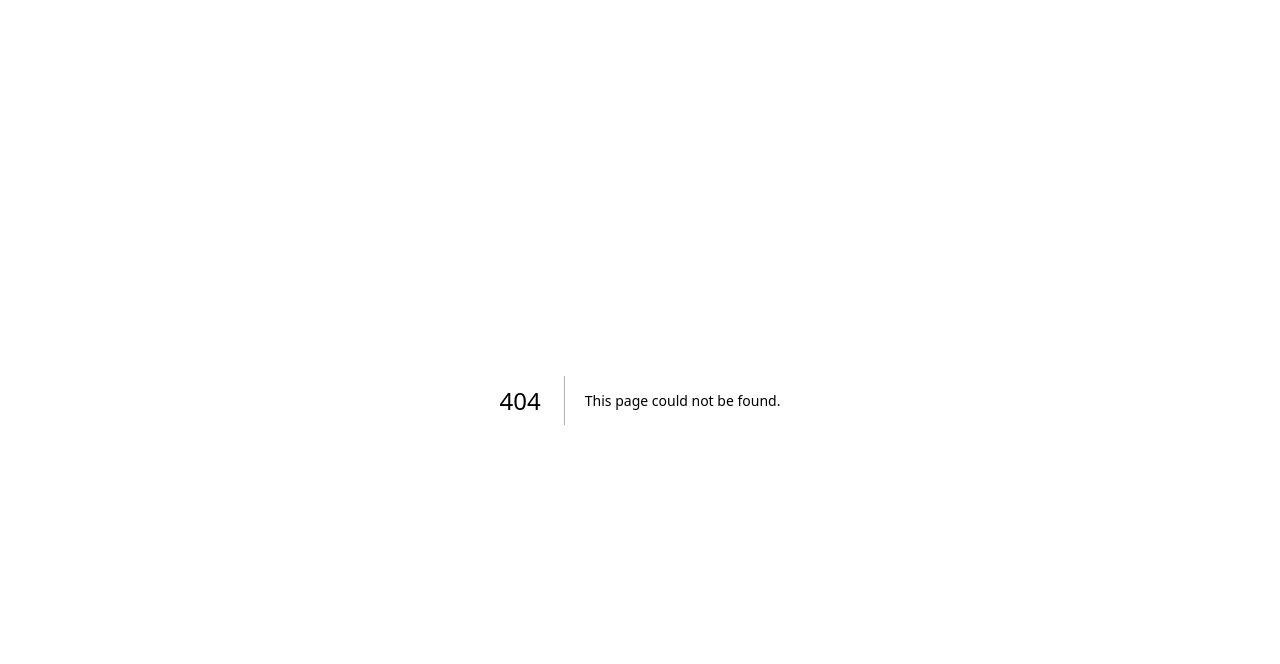
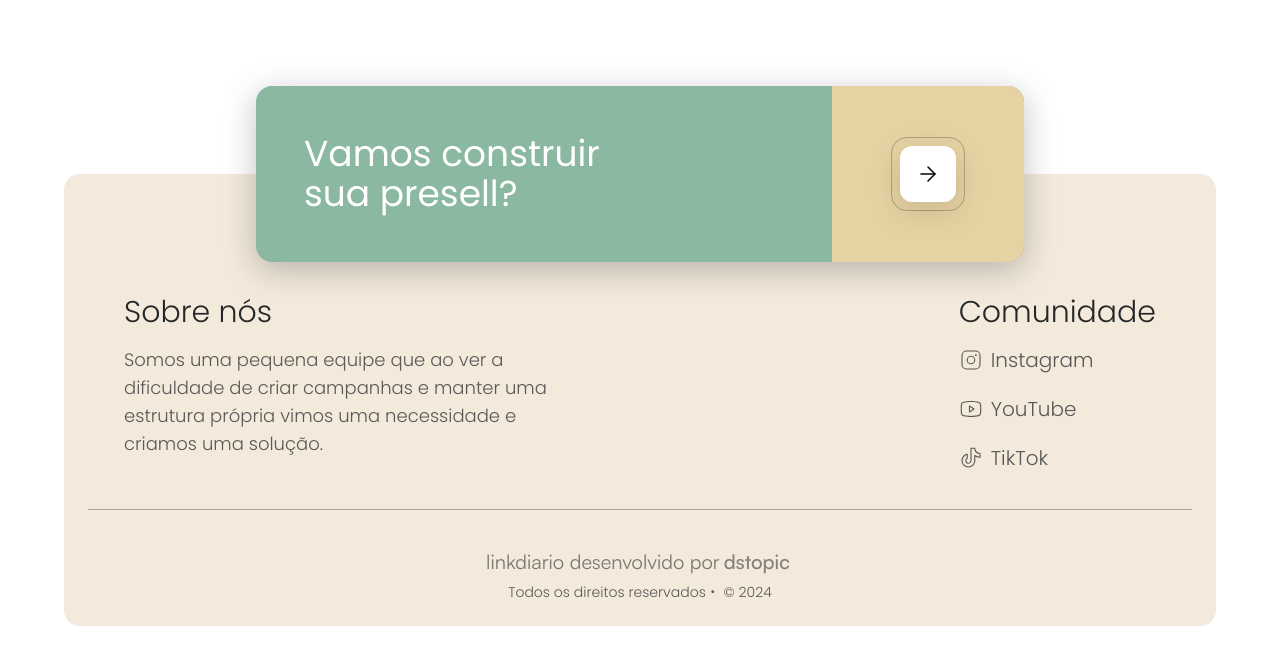
Before and after one commit to rotrenanoliveira/linkdiario-app, a Next.js app: page /test-component in a window 1280 px wide. Before the commit this address had no page. Shown: the top 664 px of the page. Built offline with nearby package versions, Linux system fonts and the light colour scheme.

Commit message:
feat: footer

```diff
--- /dev/null
+++ b/src/app/(client)/_components/footer.tsx
@@ -0,0 +1,85 @@
+import Link from 'next/link'
+import { ArrowRight } from 'lucide-react'
+
+import { poppins, satochi } from '@/app/fonts'
+import { Button } from '@/components/ui/button'
+import { Icons } from '@/components/icons'
+import { Separator } from '@/components/ui/separator'
+import { cn } from '@/lib/utils'
+
+export function Footer() {
+  return (
+    <footer className={cn(poppins.className, 'w-full p-3 rounded-2xl bg-linkdiario-yellow/50')}>
+      <div className="container p-3 space-y-8">
+        {/* FOOTER CTA */}
+        <div className="footer-cta">
+          <p className="flex flex-col p-8 md:p-12 font-normal text-center md:text-left text-2xl md:text-3xl lg:text-4xl text-white">
+            <span>Vamos construir</span>
+            <span>sua presell?</span>
+          </p>
+
+          <div className="footer-cta-button-bg">
+            <div className="group w-fit h-fit p-2 border rounded-2xl hover:-rotate-45 transition border-foreground/25 hover:border-foreground/5">
+              <Link href="#">
+                <Button className="footer-cta-button hover:bg-white">
+                  <ArrowRight size={24} strokeWidth={1.5} className="group-hover:rotate-45 invert" />
+                </Button>
+              </Link>
+            </div>
+          </div>
+        </div>
+        {/* FOOTER ABOUT */}
+        <div className="flex flex-col md:flex-row justify-between gap-6 md:mx-9">
+          <div className="space-y-4 md:max-w-80 xl:max-w-md">
+            <p className="font-light text-lg md:text-2xl xl:text-3xl text-zinc-800">Sobre nós</p>
+            <p className="font-light text-sm md:text-md xl:text-lg text-zinc-800/75">
+              Somos uma pequena equipe que ao ver a dificuldade de criar campanhas e manter uma estrutura própria vimos
+              uma necessidade e criamos uma solução.
+            </p>
+          </div>
+
+          <div className="flex flex-col gap-2 lg:gap-4">
+            <p className="font-light text-lg md:text-2xl xl:text-3xl text-zinc-800">Comunidade</p>
+
+            <Link href={'#'}>
+              <Button variant="link" className="p-0 h-fit text-md xl:text-xl font-light text-zinc-800/75">
+                <Icons.instagram className="fill-zinc-800/75 mr-2" />
+                Instagram
+              </Button>
+            </Link>
+
+            <Link href={'#'}>
+              <Button variant="link" className="p-0 h-fit text-md xl:text-xl font-light text-zinc-800/75">
+                <Icons.youtube className="fill-zinc-800/75 mr-2" />
+                YouTube
+              </Button>
+            </Link>
+
+            <Link href={'#'}>
+              <Button variant="link" className="p-0 h-fit text-md xl:text-xl font-light text-zinc-800/75">
+                <Icons.tiktok className="fill-zinc-800/75 mr-2" />
+                TikTok
+              </Button>
+            </Link>
+          </div>
+        </div>
+        {/* FOOTER COPYRIGHT */}
+        <Separator className="bg-zinc-800/35" />
+
+        <div className="w-full flex flex-col items-center">
+          <div className={cn(satochi.className, 'text-center text-lg md:text-xl opacity-50')}>
+            linkdiario desenvolvido por
+            <Button type="button" variant="link" className="text-md md:text-xl p-1">
+              <Link href="https://dstopic.com">dstopic</Link>
+            </Button>
+          </div>
+
+          <p className="font-light text-sm text-zinc-800/75">
+            <span className="hidden md:inline">Todos os direitos reservados</span>・ &copy; {new Date().getFullYear()}
+            <span className="md:hidden">・</span>
+          </p>
+        </div>
+      </div>
+    </footer>
+  )
+}
--- /dev/null
+++ b/src/app/(client)/test-component/page.tsx
@@ -0,0 +1,9 @@
+import { Footer } from '../_components/footer'
+
+export default function HomePage() {
+  return (
+    <div className="w-screen min-h-svh flex items-center justify-center p-3 md:p-9 lg:p-12 xl:p-16">
+      <Footer />
+    </div>
+  )
+}
--- a/src/app/fonts.ts
+++ b/src/app/fonts.ts
@@ -1,9 +1,14 @@
-import { JetBrains_Mono } from 'next/font/google'
+import { JetBrains_Mono, Poppins } from 'next/font/google'
 import localFont from 'next/font/local'
 
 export const jetBrainsMono = JetBrains_Mono({
   subsets: ['latin'],
   weight: ['400', '500'],
+})
+
+export const poppins = Poppins({
+  subsets: ['latin'],
+  weight: ['300', '400', '500', '600', '700'],
 })
 
 export const satochi = localFont({
--- a/src/app/globals.css
+++ b/src/app/globals.css
@@ -74,3 +74,22 @@
     @apply bg-background text-foreground;
   }
 }
+
+.footer-cta {
+  @apply w-11/12 max-w-screen-md mx-auto -mt-24 lg:-mt-28 rounded-2xl flex flex-col md:flex-row justify-between;
+
+  background-color: #8AB8A1;
+  box-shadow: 0 8px 32px 0 rgba(16, 16, 16, 0.25);
+}
+
+.footer-cta-button-bg {
+  @apply w-full md:w-1/4 md:max-w-48 flex items-center justify-center p-8 rounded-br-2xl rounded-bl-2xl md:rounded-bl-none md:rounded-tr-2xl;
+
+  background-color: #E6D3A3;
+}
+
+.footer-cta-button {
+  @apply size-12 lg:size-14 p-0 bg-white rounded-xl transition-all duration-500 group-hover:rounded-[48px];
+
+  box-shadow: 0 8px 32px 0 rgba(16, 16, 16, 0.15);
+}
--- a/src/components/icons.tsx
+++ b/src/components/icons.tsx
@@ -1,6 +1,11 @@
 type IconProps = React.HTMLAttributes<SVGElement>
 
 export const Icons = {
+  instagram: (props: IconProps) => (
+    <svg xmlns="http://www.w3.org/2000/svg" width="24" height="24" viewBox="0 0 256 256" {...props}>
+      <path d="M128,82a46,46,0,1,0,46,46A46.06,46.06,0,0,0,128,82Zm0,80a34,34,0,1,1,34-34A34,34,0,0,1,128,162ZM176,26H80A54.06,54.06,0,0,0,26,80v96a54.06,54.06,0,0,0,54,54h96a54.06,54.06,0,0,0,54-54V80A54.06,54.06,0,0,0,176,26Zm42,150a42,42,0,0,1-42,42H80a42,42,0,0,1-42-42V80A42,42,0,0,1,80,38h96a42,42,0,0,1,42,42ZM190,76a10,10,0,1,1-10-10A10,10,0,0,1,190,76Z"></path>
+    </svg>
+  ),
   spinner: (props: IconProps) => (
     <svg
       xmlns="http://www.w3.org/2000/svg"
@@ -17,4 +22,14 @@ export const Icons = {
       <path d="M21 12a9 9 0 1 1-6.219-8.56" />
     </svg>
   ),
+  tiktok: (props: IconProps) => (
+    <svg xmlns="http://www.w3.org/2000/svg" width="24" height="24" viewBox="0 0 256 256" {...props}>
+      <path d="M224,74a50.06,50.06,0,0,1-50-50,6,6,0,0,0-6-6H128a6,6,0,0,0-6,6V156a22,22,0,1,1-31.43-19.89A6,6,0,0,0,94,130.69V88a6,6,0,0,0-7-5.91C52.2,88.28,26,120.05,26,156a74,74,0,0,0,148,0V112.93A101.28,101.28,0,0,0,224,126a6,6,0,0,0,6-6V80A6,6,0,0,0,224,74Zm-6,39.8a89.13,89.13,0,0,1-46.5-16.69A6,6,0,0,0,162,102v54a62,62,0,0,1-124,0c0-27.72,18.47-52.48,44-60.38v31.53A34,34,0,1,0,134,156V30h28.29A62.09,62.09,0,0,0,218,85.71Z"></path>
+    </svg>
+  ),
+  youtube: (props: IconProps) => (
+    <svg xmlns="http://www.w3.org/2000/svg" width="24" height="24" viewBox="0 0 256 256" {...props}>
+      <path d="M163.33,123l-48-32A6,6,0,0,0,106,96v64a6,6,0,0,0,9.33,5l48-32a6,6,0,0,0,0-10ZM118,148.79V107.21L149.18,128ZM232.4,70a22,22,0,0,0-13.28-15C185,41.79,130.27,42,128,42s-57-.21-91.16,13A22,22,0,0,0,23.6,70C21.05,79.89,18,98,18,128s3.05,48.11,5.6,58a22,22,0,0,0,13.28,15C71,214.21,125.72,214,128,214h.71c6.91,0,58-.44,90.45-13a22,22,0,0,0,13.28-15c2.55-9.87,5.6-27.93,5.6-58S235,79.89,232.4,70ZM220.78,183a10,10,0,0,1-6,6.86C182.78,202.19,128.58,202,128,202s-54.71.2-86.75-12.17a10,10,0,0,1-6-6.86C32.84,173.78,30,156.78,30,128s2.84-45.78,5.22-55a10,10,0,0,1,6-6.86C72.06,54.26,123.53,54,127.76,54H128c.54,0,54.71-.2,86.75,12.17a10,10,0,0,1,6,6.86c2.38,9.19,5.22,26.19,5.22,55S223.16,173.78,220.78,183Z"></path>
+    </svg>
+  ),
 }
--- a/tailwind.config.ts
+++ b/tailwind.config.ts
@@ -14,6 +14,7 @@ const config = {
     },
     extend: {
       colors: {
+        'linkdiario-yellow': '#E8D5BA',
         border: 'hsl(var(--border))',
         input: 'hsl(var(--input))',
         ring: 'hsl(var(--ring))',
```
